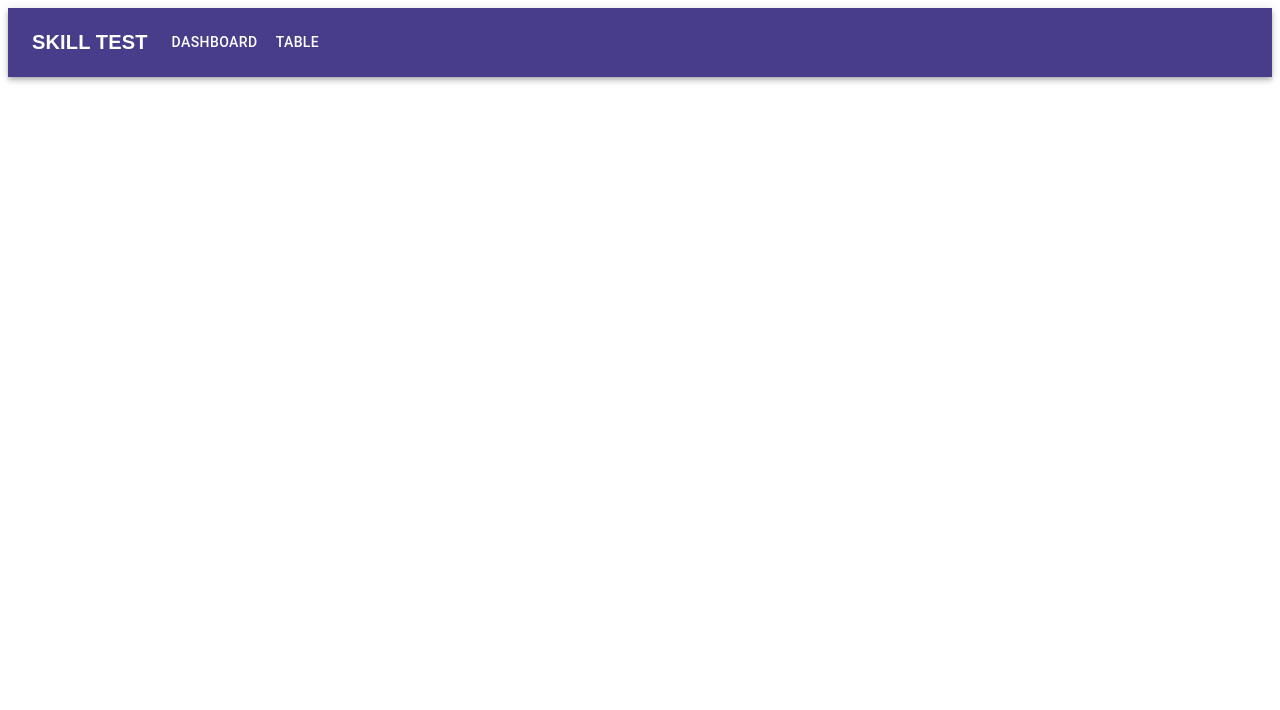
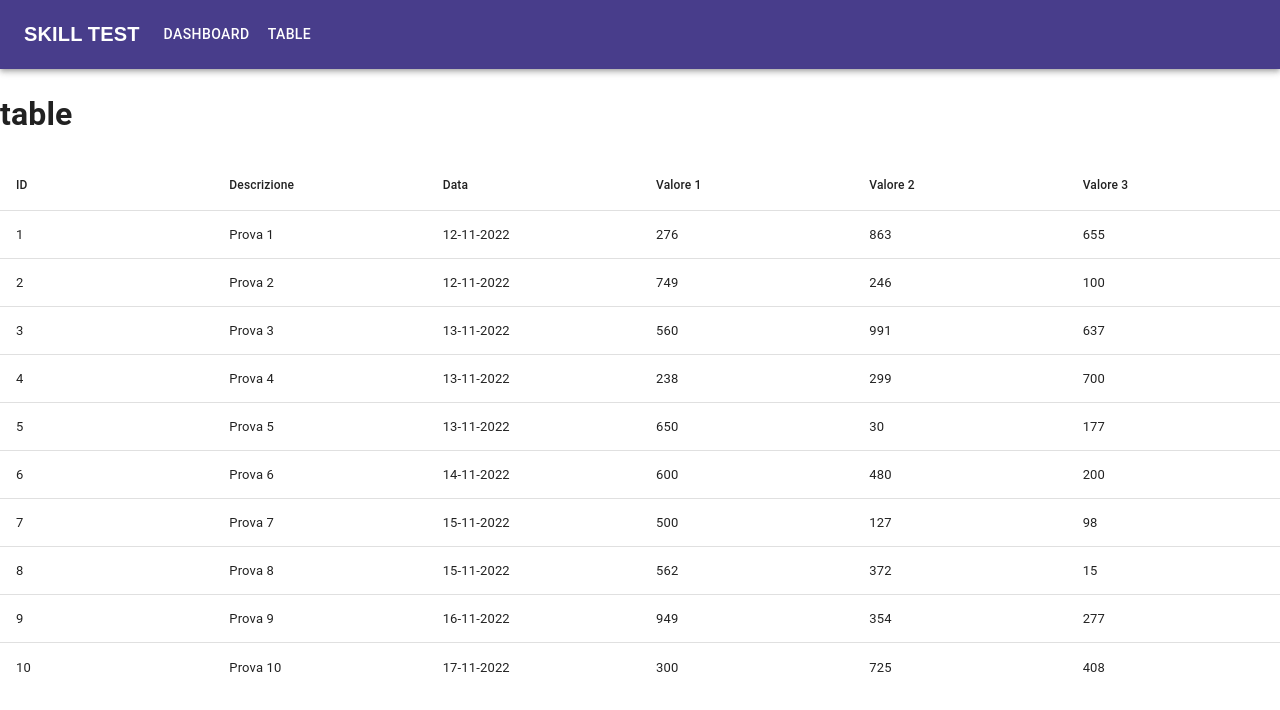
Before and after one commit to karimhaj/Skills-test, a React (Create React App) app: page /table in a window 1280 px wide. Shown: the top 710 px of the page. Built offline with nearby package versions, Linux system fonts and the light colour scheme.

Commit message:
add data table component and create the table

```diff
--- a/package.json
+++ b/package.json
@@ -19,6 +19,7 @@
     "prettier": "^2.7.1",
     "prop-types": "^15.8.1",
     "react": "^18.2.0",
+    "react-data-table-component": "^7.5.3",
     "react-dom": "^18.2.0",
     "react-hook-form": "^7.39.3",
     "react-router-dom": "^6.4.3",
--- a/src/App.tsx
+++ b/src/App.tsx
@@ -4,6 +4,7 @@ import {Routes, Route, Link} from 'react-router-dom';
 import LoginPage from './components/LoginPage';
 import DashboardPage from './components/DashboardPage';
 import AppBar from './components/AppBar';
+import TablePage from './components/TablePage';
 
 function App() {
   return (<>
@@ -11,6 +12,7 @@ function App() {
     <Routes>
       <Route path='/' element={ <LoginPage />} />
       <Route path='/dashboard' element={ <DashboardPage />} />
+      <Route path='/table' element={ <TablePage />} />
     </Routes>
     </>);
 }
--- a/src/components/TablePage.tsx
+++ b/src/components/TablePage.tsx
@@ -1,20 +1,136 @@
+import React from 'react';
+import DataTable, { TableColumn } from 'react-data-table-component';
 import { useState } from "react";
 import { CssBaseline } from "@mui/material";
-import MaterialTable from "material-table";
+
+interface DataRow {
+    id: number;
+    descrizione: string;
+    data: string;
+    valore1: number;
+    valore2: number;
+    valore3: number;
+}
+
+const TablePage = () =>{
 
 
-const TablePage = () =>{
-    const [tableData, setTableData] = useState([]);
-    const columns=[
-        {title: 'First', field: 'first'},
-        {title: 'Second', field: 'second'},
-        {title: 'Third', field: 'third'},
-        {title: 'Fourth', field: 'fourth'},
+    const columns: TableColumn<DataRow>[] = [
+        {
+            name: 'ID',
+            selector: row => row.id,
+        },
+        {
+            name: 'Descrizione',
+            selector: row => row.descrizione,
+        },
+        {
+            name: 'Data',
+            selector: row => row.data,
+        },
+        {
+            name: 'Valore 1',
+            selector: row => row.valore1,
+        },
+        {
+            name: 'Valore 2',
+            selector: row => row.valore2,
+        },
+        {
+            name: 'Valore 3',
+            selector: row => row.valore3,
+        },
     ];
+
+    const data = [
+        {
+            id: 1,
+            descrizione: 'Prova 1',
+            data: '12-11-2022',
+            valore1: 276,
+            valore2: 863,
+            valore3: 655
+        },
+        {
+            id: 2,
+            descrizione: 'Prova 2',
+            data: '12-11-2022',
+            valore1: 749,
+            valore2: 246,
+            valore3: 100
+        },
+        {
+            id: 3,
+            descrizione: 'Prova 3',
+            data: '13-11-2022',
+            valore1: 560,
+            valore2: 991,
+            valore3: 637
+        },
+        {
+            id: 4,
+            descrizione: 'Prova 4',
+            data: '13-11-2022',
+            valore1: 238,
+            valore2: 299,
+            valore3: 700
+        },  {
+            id: 5,
+            descrizione: 'Prova 5',
+            data: '13-11-2022',
+            valore1: 650,
+            valore2: 30,
+            valore3: 177
+        },
+        {
+            id: 6,
+            descrizione: 'Prova 6',
+            data: '14-11-2022',
+            valore1: 600,
+            valore2: 480,
+            valore3: 200
+        },
+        {
+            id: 7,
+            descrizione: 'Prova 7',
+            data: '15-11-2022',
+            valore1: 500,
+            valore2: 127,
+            valore3: 98
+        },
+        {
+            id: 8,
+            descrizione: 'Prova 8',
+            data: '15-11-2022',
+            valore1: 562,
+            valore2: 372,
+            valore3: 15
+        },
+        {
+            id: 9,
+            descrizione: 'Prova 9',
+            data: '16-11-2022',
+            valore1: 949,
+            valore2: 354,
+            valore3: 277
+        },
+        {
+            id: 10,
+            descrizione: 'Prova 10',
+            data: '17-11-2022',
+            valore1: 300,
+            valore2: 725,
+            valore3: 408
+        }
+    ]
 
     return(<div>
         <CssBaseline />
-        <MaterialTable columns={columns} data={tableData} title='demo title' />
+        <h1>table</h1>
+        <DataTable
+            columns={columns}
+            data={data}
+        />
     </div>)
 };
 
```
Also changed, not shown: 1 other file (tests, documents, lock files or other folders).
